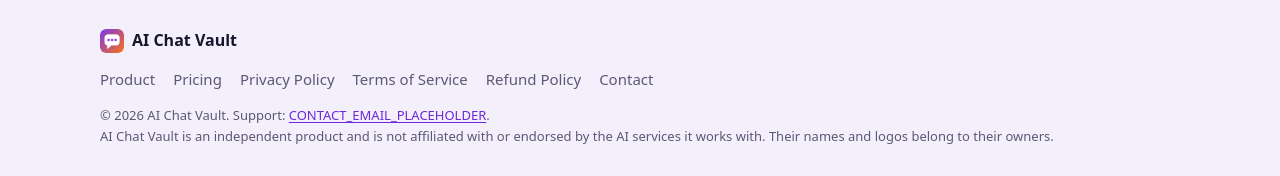
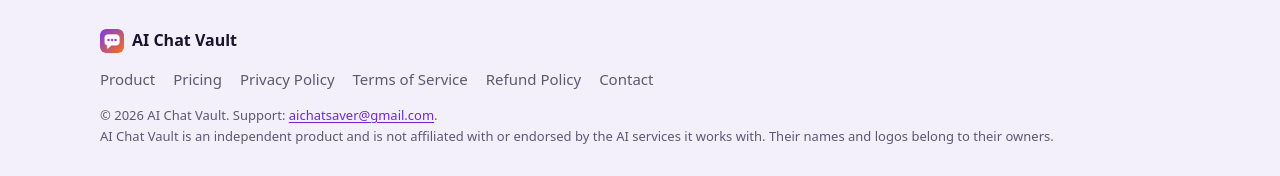
Before and after one commit to aichatsaver/aichatsaver.github.io, a Jekyll site: the page built from index.html, in a window 1280 px wide and 900 px high, scrolled down 2858 px. Shown: the part 721-897 px from the top of the window. Built offline with Jekyll 4.4.1, drawn with Linux system fonts in a browser that asks for light colours.

Commit message:
Add contact email

```diff
--- a/_data/site.yml
+++ b/_data/site.yml
@@ -2,7 +2,7 @@
 product_name: AI Chat Vault
 tagline: Save every AI chat to a folder on your own computer.
 description: AI Chat Vault is a browser extension that saves your chats from 18 AI assistants into a local folder, with one-click updates, search and exports that look like the original sites.
-support_email: CONTACT_EMAIL_PLACEHOLDER
+support_email: aichatsaver@gmail.com
 # Prices: write TBD (or leave empty) to show "Coming soon".
 price_monthly: TBD
 price_yearly: TBD
```
